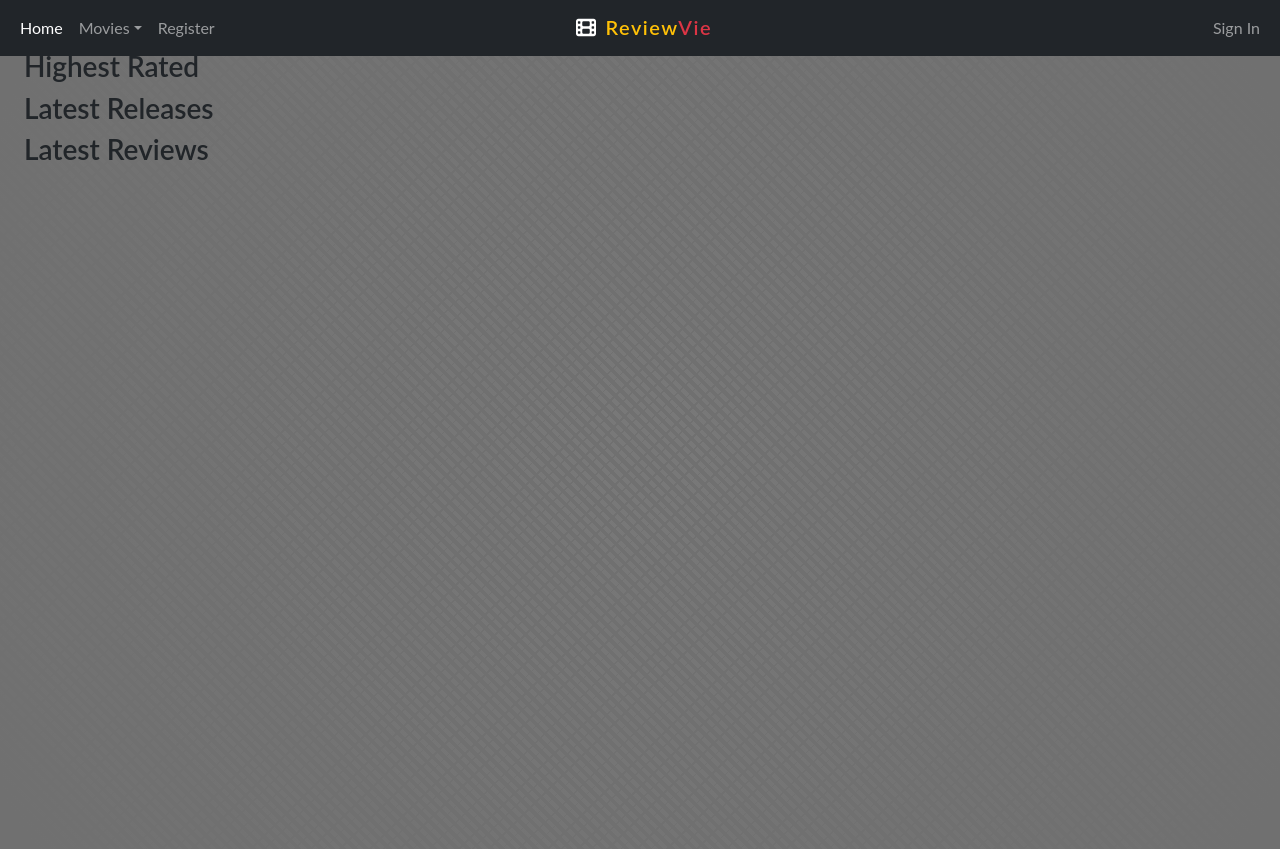
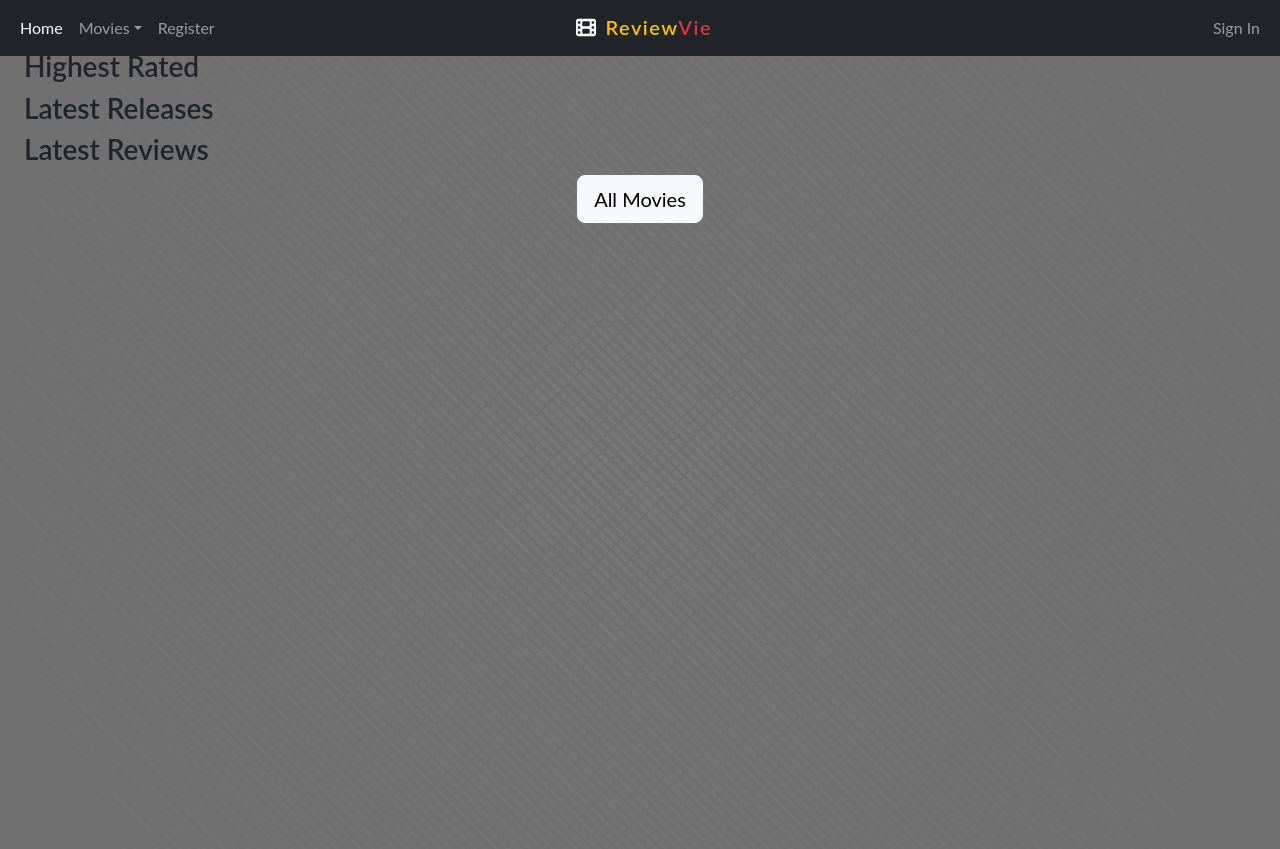
Before and after one commit to JackDay94/ReviewVie, a Django app: template home/templates/home/home.html in a window 1280 px wide. Shown: the top 849 px of the page. Run offline with Django 3.2, Linux system fonts and the light colour scheme; the template is opened without the code that fills it, so the values that code supplies are empty; some libraries are stand-ins or nearby versions.

Commit message:
Add page for all movies and add basic layout to all movies page. Add views for All Movies

```diff
--- a/home/templates/home/home.html
+++ b/home/templates/home/home.html
@@ -27,8 +27,7 @@
         <h3 class="fw-semibold">Highest Rated</h3>
         {% for movie in movies.top_rated %}
         <div class="col-md-6 col-6 col-lg-3">
-            <div class="card">
-                <div class="text-center">
+            <div class="card text-center">
                 <a href="#">
                     <img src="{{ movie.image.url }}" alt="{{ movie.name }}" class="movie-img">
                 </a>
@@ -37,21 +36,18 @@
                 </p>
             </div>
         </div>
-        </div>
         {% endfor %}
     </div>
     <div class="row">
         <h3 class="fw-semibold">Latest Releases</h3>
         {% for movie in movies.new_release %}
         <div class="col-md-6 col-6 col-lg-3">
-            <div class="card">
-                <div class="text-center">
+            <div class="card text-center">
                 <a href="#">
                     <img src="{{ movie.image.url }}" alt="{{ movie.name }}" class="movie-img">
                 </a>
                 <h4 class="text-center">{{ movie.name }}</h4>
                 <p class="text-center">{{ movie.release_date }}</p>
-                </div>
             </div>
         </div>
         {% endfor %}
@@ -67,5 +63,12 @@
             {% endfor %}
         </div>
     </div>
+    <div class="row pb-3">
+        <div class="col-12 text-center">
+            <a href="{% url 'all-movies' %}">
+                <button type="button" class="btn btn-light btn-lg">All Movies</button>
+            </a>
+        </div>
+    </div>
 </div>
 {% endblock %}
--- a/home/urls.py
+++ b/home/urls.py
@@ -1,6 +1,7 @@
 from django.urls import path
-from .views import MoviesHome
+from .views import MoviesHome, AllMovies
 
 urlpatterns = [
     path('', MoviesHome.as_view(), name='home'),
+    path('all-movies/', AllMovies.as_view(), name='all-movies'),
 ]
--- a/static/css/style.css
+++ b/static/css/style.css
@@ -84,3 +84,5 @@ footer {
     max-height: 350px;
     border-radius: 5px;
 }
+
+/* All Movies page Styles */
--- a/templates/base.html
+++ b/templates/base.html
@@ -43,7 +43,7 @@
                             <a href="#" class="nav-link dropdown-toggle" id="navbarDropdown" role="button"
                                 data-bs-toggle="dropdown" aria-expanded="false">Movies</a>
                             <ul class="dropdown-menu" aria-labelledby="navbarDropdown">
-                                <li><a href="#" class="dropdown-item">All Movies</a></li>
+                                <li><a href="{% url 'all-movies' %}" class="dropdown-item">All Movies</a></li>
                                 {% if request.user.is_authenticated %}
                                 <li><a href="#" class="dropdown-item">Add Movie</a></li>
                                 {% endif %}
```
Also changed, not shown: home/templates/home/all-movies.html (+24 -0 lines), home/views.py (+7 -0 lines). Lines whose indentation alone changed are shown as unchanged.
